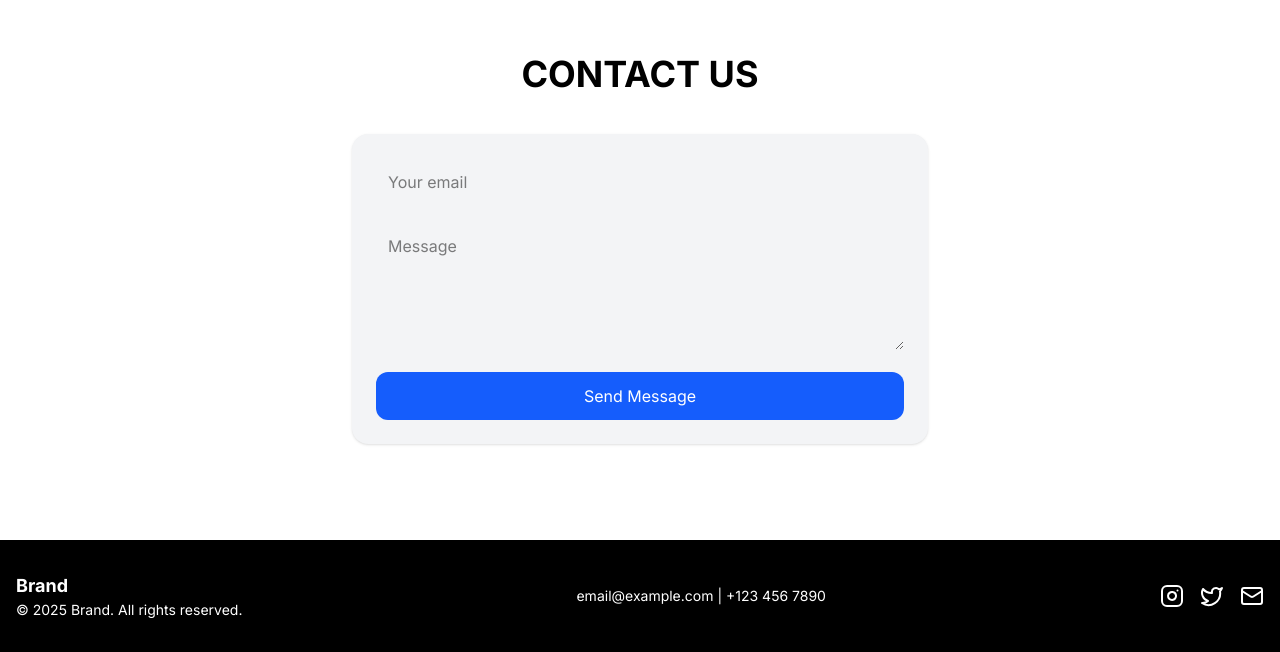
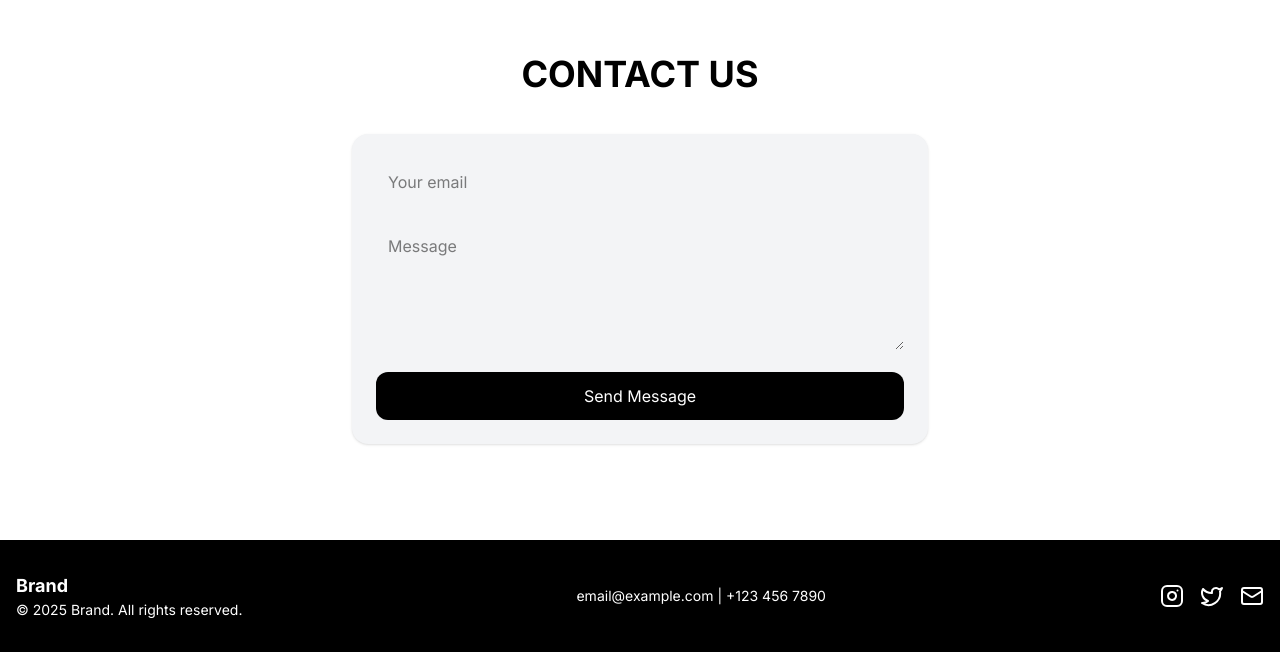
Before and after one commit to cosuoji/landing, a React (Vite) app: page / in a window 1280 px wide. Shown: the part 1654-2306 px from the top of the page. Built offline with nearby package versions, Linux system fonts and the light colour scheme.

Commit message:
Update Homepage.jsx

```diff
--- a/src/components/Homepage.jsx
+++ b/src/components/Homepage.jsx
@@ -178,7 +178,7 @@ export default function LandingPage({slides}) {
           <div className="p-6 rounded-2xl shadow bg-gray-100">
             <input type="text" placeholder="Your email" className="w-full p-3 rounded mb-4" />
             <textarea placeholder="Message" className="w-full p-3 rounded h-32 mb-4" />
-            <button className="w-full py-3 bg-blue-600 text-white rounded-xl hover:bg-blue-700">
+            <button className="w-full py-3 bg-black text-white rounded-xl hover:bg-blue-700">
               Send Message
             </button>
           </div>
```
